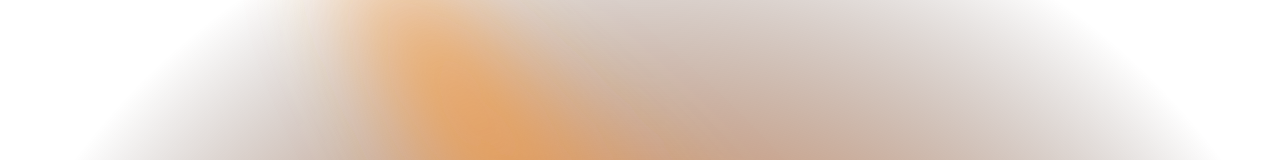
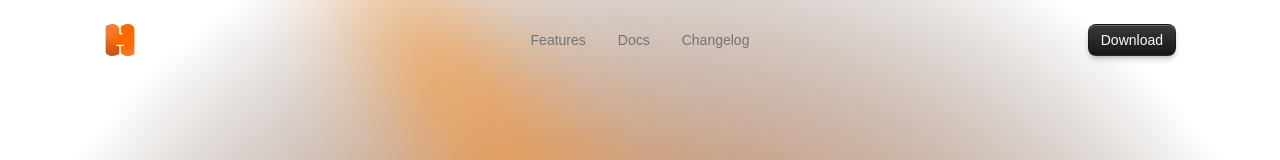
Before and after one commit to usehyperion/website, a SvelteKit app: page / in a window 1280 px wide. Shown: the top 160 px of the page. Built offline with nearby package versions, Linux system fonts and the light colour scheme; a web font is replaced by a local one.

Commit message:
revert 71289331a7b94e7fff0527027a3631126b589ad1

```diff
--- a/src/routes/+layout.svelte
+++ b/src/routes/+layout.svelte
@@ -2,7 +2,7 @@
 	import '../app.css';
 	import logo from '$lib/assets/logo.svg';
 	import ogDefault from '$lib/assets/og-default.jpg';
-	// import Header from '$lib/components/Header.svelte';
+	import Header from '$lib/components/Header.svelte';
 	import { ModeWatcher } from 'mode-watcher';
 	import Footer from '$lib/components/Footer.svelte';
 	import { page } from '$app/state';
@@ -32,7 +32,7 @@
 </svelte:head>
 
 <ModeWatcher />
-<!-- <Header /> -->
+<Header />
 
 <div class="flex min-h-screen flex-col overflow-clip">
 	<main class="grow">
```
